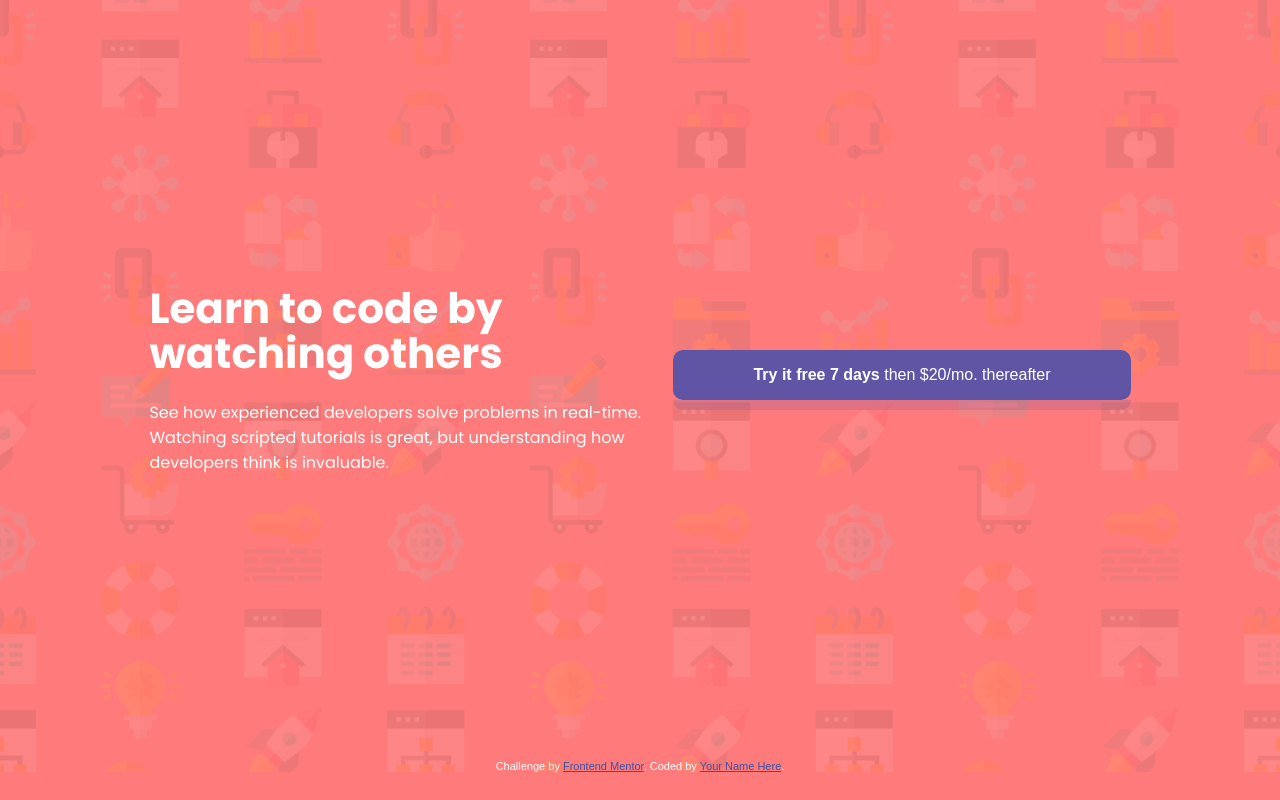
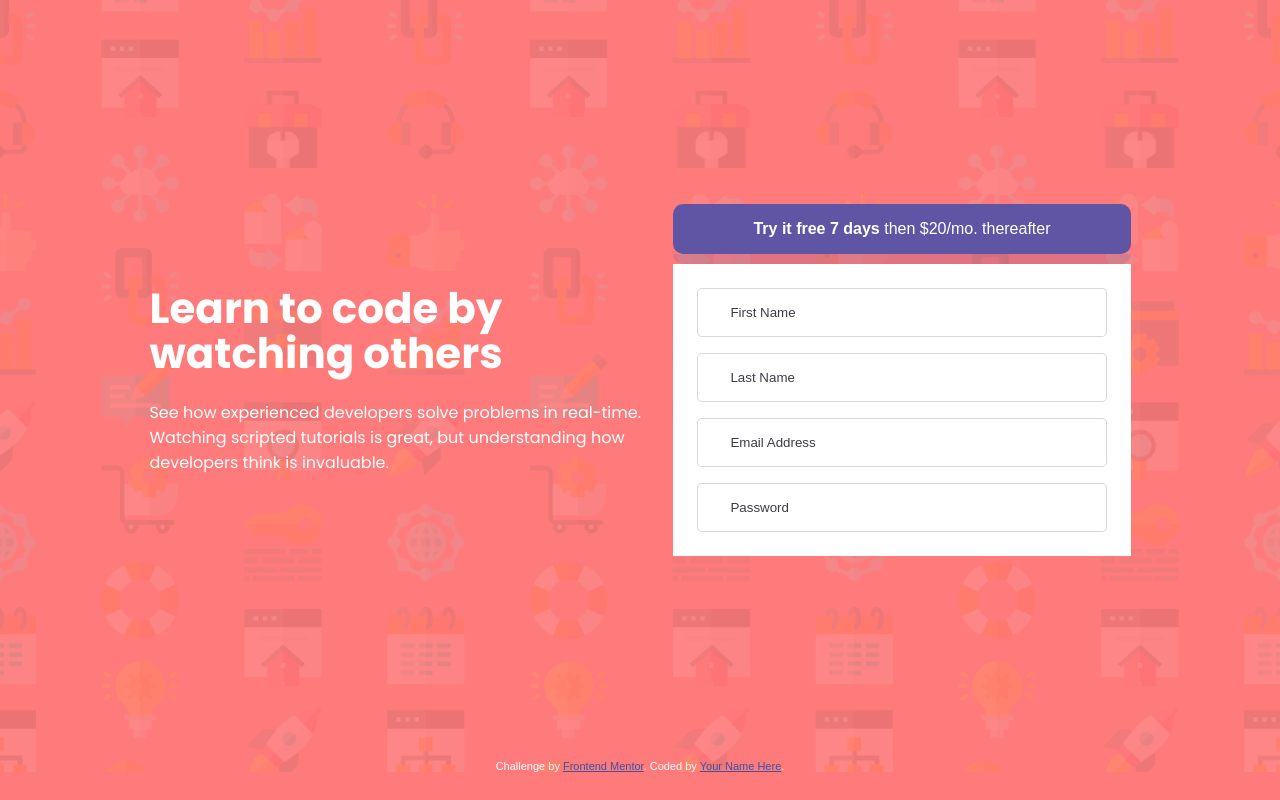
Before and after one commit to AstronautoLunar/intro-component-with-signup-form-webpack, a website built with webpack: page src/index.html in a window 1280 px wide. Built offline with nearby package versions, Linux system fonts and the light colour scheme.

Commit message:
:sparkles: Feito as entradas de dados do formulário na interface

```diff
--- a/src/index.html
+++ b/src/index.html
@@ -21,6 +21,7 @@
           <h1>
             Learn to code by watching others
           </h1>
+
           <p>
             See how experienced developers solve problems in real-time. Watching scripted tutorials is great,
             but understanding how developers think is invaluable.
@@ -35,6 +36,33 @@
             </div>
             <div class="shadow"></div>
           </div>
+
+          <form id="form">
+            <input
+              id="first-name"
+              class="input"
+              type="text"
+              placeholder="First Name"
+              />
+              <input
+              id="last-name"
+              class="input"
+              type="text"
+              placeholder="Last Name"
+              />
+              <input
+              id="email"
+              class="input"
+              type="email"
+              placeholder="Email Address"
+              />
+              <input
+              id="Password"
+              class="input"
+              type="Password"
+              placeholder="Password"
+            />
+          </form>
         </div>
       </section>
     </main>
--- a/src/scss/_globals.scss
+++ b/src/scss/_globals.scss
@@ -9,6 +9,7 @@
 
     // Neutral Colors
     --dark-blue: hsl(249, 10%, 26%);
+    --dark-blue-alpha: rgba(62, 60, 73, 0.2);
     --grayish-blue: hsl(246, 25%, 77%);
 
     // Others Colors
--- a/src/scss/_section-form-right.scss
+++ b/src/scss/_section-form-right.scss
@@ -35,5 +35,45 @@
                 border-bottom-right-radius: 10px;
             }
         }
+
+        #form {
+            width: 100%;
+
+            padding: 24px;
+
+            display: flex;
+            flex-direction: column;
+            justify-content: center;
+            align-items: center;
+
+            background-color: var(--white);
+
+            .input {
+                width: 100%;
+
+                margin-bottom: 16px;
+
+                padding: 16px 32px;
+
+                outline: none;
+                border: 1px solid var(--dark-blue-alpha);
+
+                transition: border 500ms;
+
+                border-radius: 5px;
+
+                &::placeholder {
+                    color: var(--dark-blue);
+                }
+
+                &:last-of-type {
+                    margin-bottom: 0;
+                }
+
+                &:focus {
+                    border: 1px solid var(--dark-blue);
+                }
+            }
+        }
     }
 }
```
Also changed, not shown: src/core/code.min.js.
